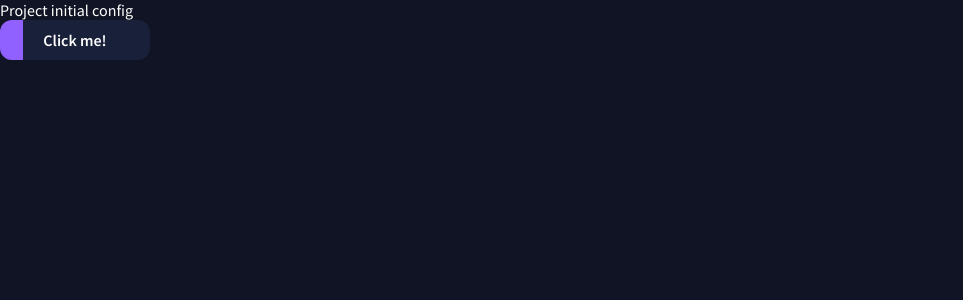
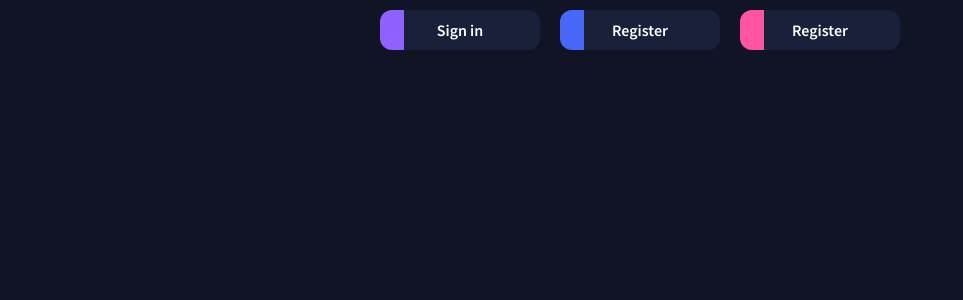
Before and after one commit to ScrimsApp/frontend, a Next.js app: page / in a window 1280 px wide. Shown: the top 300 px of the page, without its empty margins (0-963 px from the left). Built offline with nearby package versions, Linux system fonts and the light colour scheme.

Commit message:
Button UI :zap:

```diff
--- a/src/pages/index.tsx
+++ b/src/pages/index.tsx
@@ -7,12 +7,30 @@ import {
 const Home = () => {
   return (
     <div className="home">
-      <h1>Project initial config</h1>
+      <div
+        style={{
+          maxWidth: '640px',
+          margin: '0 auto',
+          display: 'flex',
+          justifyContent: 'center',
+          alignItems: 'center',
+        }}
+      >
+        <ButtonWrapper minWidth="25%" margin={['10px', '10px']}>
+          <ButtonOverlay type="primary" />
+          <Button href="">Sign in</Button>
+        </ButtonWrapper>
 
-      <ButtonWrapper>
-        <ButtonOverlay />
-        <Button href="">Click me!</Button>
-      </ButtonWrapper>
+        <ButtonWrapper minWidth="25%" margin={['10px', '10px']}>
+          <ButtonOverlay type="secondary" />
+          <Button href="">Register</Button>
+        </ButtonWrapper>
+
+        <ButtonWrapper minWidth="25%" margin={['10px', '10px']}>
+          <ButtonOverlay type="tertiary" />
+          <Button href="">Register</Button>
+        </ButtonWrapper>
+      </div>
     </div>
   );
 };
--- a/src/styles/shared/Button/Button.styles.ts
+++ b/src/styles/shared/Button/Button.styles.ts
@@ -1,9 +1,12 @@
 import styled from 'styled-components';
 
-interface ButtonProps {}
+interface ButtonWrapperProps {
+  minWidth: string;
+  margin?: Array<string>;
+}
 
-export const ButtonWrapper = styled.div`
-  width: 150px;
+export const ButtonWrapper = styled.div<ButtonWrapperProps>`
+  min-width: ${(props) => props.minWidth};
   position: relative;
   overflow: hidden;
 
@@ -11,21 +14,27 @@ export const ButtonWrapper = styled.div`
   border-radius: ${(props) => props.theme.misc.borderRadius};
   text-align: center;
 
+  margin: ${(props) => props.margin?.join(' ') || '0'};
+
   &&:hover :first-child {
     width: 85%;
   }
 `;
 
-export const ButtonOverlay = styled.div`
+interface ButtonOverlayProps {
+  type: string;
+}
+
+export const ButtonOverlay = styled.div<ButtonOverlayProps>`
   width: 15%;
   height: 100%;
   position: absolute;
 
-  background-color: ${(props) => props.theme.colors.primary};
+  background-color: ${(props) => props.theme.colors[props.type]};
   transition: width 200ms ease-in-out;
 `;
 
-export const Button = styled.a<ButtonProps>`
+export const Button = styled.a`
   display: inline-block;
   position: relative;
 
--- /dev/null
+++ b/src/styles/shared/Input/Input.styles.ts
@@ -0,0 +1 @@
+import styled from 'styled-components';
```
